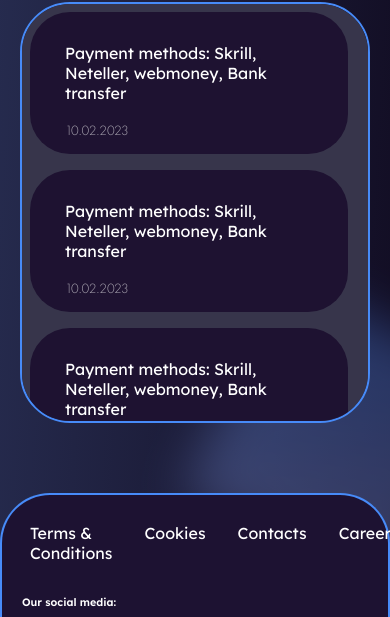
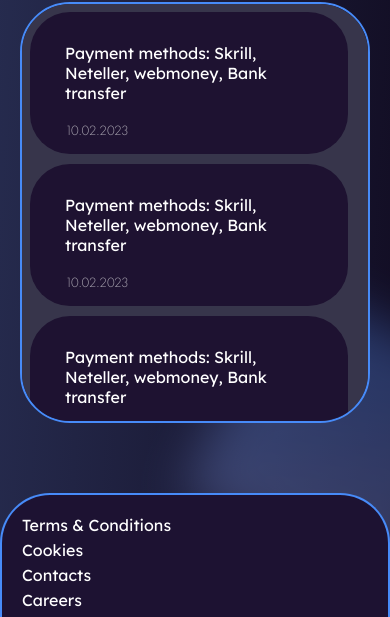
Before and after one commit to chenochek/vtop3_test, a plain HTML site: page index.html in a window 390 px wide. Shown: the part 702-1319 px from the top of the page. Drawn offline with Linux system fonts and the light colour scheme.

Commit message:
Add nav in footer

```diff
--- a/style.css
+++ b/style.css
@@ -458,7 +458,13 @@ Footer
     background-color: #1D1232;
     max-height: 130px;
     display: flex;
+    align-items: flex-end
 
+}
+
+.footer__nav .link:hover {
+    color: var(--border-color);
+    text-decoration: underline;
 }
 
 @media (max-width: 1180px) {
@@ -648,6 +654,7 @@ Footer
         border-radius: 50px;
         border-width: 2px;
         padding: 8px 20px 0 8px;
+        gap: 10px;
     }
 
     .blog__list::-webkit-scrollbar {
@@ -690,6 +697,17 @@ Footer
         padding: 20px;
         max-height: 233px;
         flex-direction: column;
+        align-items: flex-start;
 
     }
+
+    .footer__nav {
+        padding: 0;
+    }
+
+    .footer__nav  .menu{
+        flex-direction: column;
+        gap: 5px;
+        gap: 5px;
+    }
 }
```
